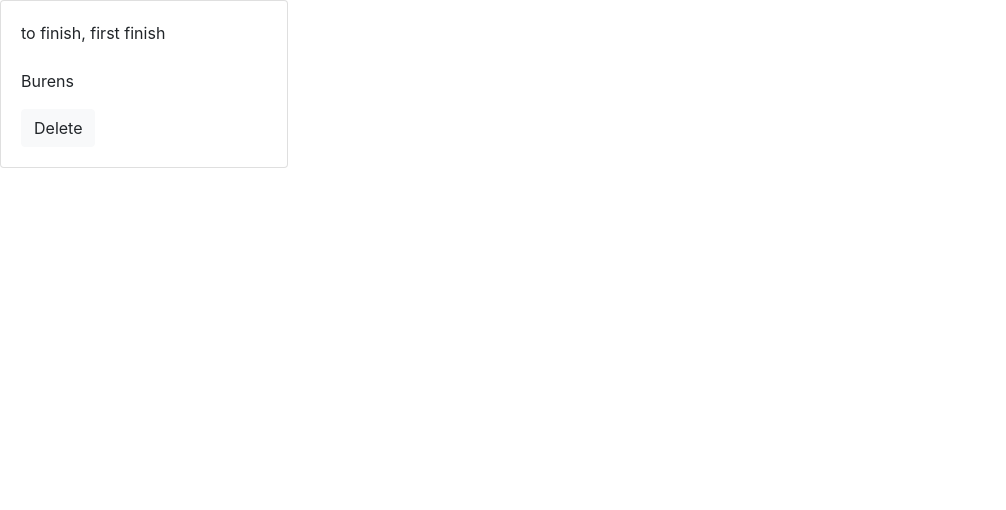
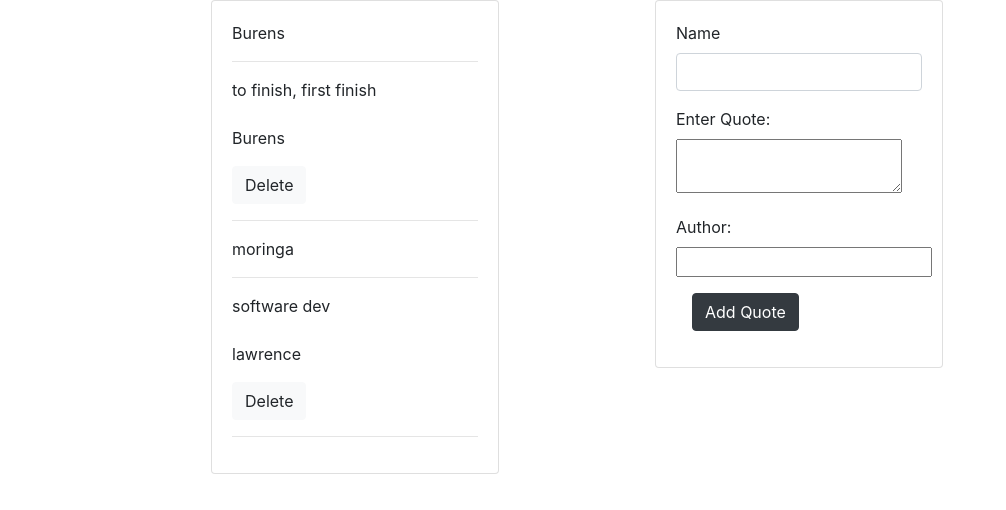
Before and after one commit to Burence1/Quotes, an Angular app: page / in a window 1280 px wide. Shown: the top 510 px of the page, without its empty margins (0-1006 px from the left). Built offline with nearby package versions, Linux system fonts and the light colour scheme.

Commit message:
add form and agg quote functionality

```diff
--- a/src/app/app.component.html
+++ b/src/app/app.component.html
@@ -1,3 +1,4 @@
 <!-- <app-header></app-header> -->
+<!-- <app-form></app-form> -->
 <app-quote></app-quote>
 <!-- <router-outlet></router-outlet> -->
--- a/src/app/app.module.ts
+++ b/src/app/app.module.ts
@@ -6,6 +6,7 @@ import { AppComponent } from './app.component';
 import { QuoteComponent } from './quote/quote/quote.component';
 import { QuoteDetailsComponent } from './quote-details/quote-details/quote-details.component';
 import { FormComponent } from './form/form/form.component';
+import { FormsModule } from '@angular/forms';
 
 @NgModule({
   declarations: [
@@ -16,7 +17,8 @@ import { FormComponent } from './form/form/form.component';
   ],
   imports: [
     BrowserModule,
-    AppRoutingModule
+    AppRoutingModule,
+    FormsModule
   ],
   providers: [],
   bootstrap: [AppComponent]
--- a/src/app/form/form/form.component.html
+++ b/src/app/form/form/form.component.html
@@ -1 +1,26 @@
-<p>form works!</p>
+<div class="card" style="width: 18rem;">
+  <div class="card-body">
+    <form (ngSubmit)='submitQuote()' #quoteForm='ngForm'>
+      <div class="form-group">
+
+        <label for="name">Name</label>
+        <input type="name" required class="form-control" id="name" [(ngModel)]="newQuote.name" name="name">
+        <!-- <div [hidden]="name.valid || name.pristine" class="alert alert-danger"></div> -->
+      </div>
+
+      <div class="form-group">
+        <label for="text">Enter Quote:</label><br>
+        <textarea name="text" form="form-group" id="textarea" [(ngModel)]="newQuote.text"></textarea>
+        <!-- <div [hidden]="text.valid || text.pristine" class="alert alert-danger"></div> -->
+      </div>
+
+      <label for="author">Author:</label><br>
+      <input type="text" id="author" name="author"><br>
+      <!-- <div [hidden]="author.valid || author.pristine" class="alert alert-danger"></div> -->
+      <div>
+        <button type="submit" class="btn btn-dark m-3">Add Quote</button>
+      </div>
+    </form>
+
+  </div>
+</div>
--- a/src/app/form/form/form.component.ts
+++ b/src/app/form/form/form.component.ts
@@ -1,4 +1,5 @@
-import { Component, OnInit } from '@angular/core';
+import { Component, OnInit, Output,EventEmitter } from '@angular/core';
+import { Quote } from './../../quote'
 
 @Component({
   selector: 'app-form',
@@ -7,6 +8,12 @@ import { Component, OnInit } from '@angular/core';
 })
 export class FormComponent implements OnInit {
 
+  newQuote = new Quote(0, "", "", "");
+  @Output() addQuote = new EventEmitter<Quote>();
+
+  submitQuote() {
+    this.addQuote.emit(this.newQuote);
+  }
   constructor() { }
 
   ngOnInit(): void {
--- a/src/app/quote-details/quote-details/quote-details.component.html
+++ b/src/app/quote-details/quote-details/quote-details.component.html
@@ -1,2 +1,2 @@
 <p>{{quotes.author}}</p>
-<button class="btn btn-light" (click)='deleteQuote(true)'>Delete</button>
+<button class="btn btn-light" (click)='deleteQuote(true)'>Delete</button><hr>
--- a/src/app/quote-details/quote-details/quote-details.component.ts
+++ b/src/app/quote-details/quote-details/quote-details.component.ts
@@ -11,8 +11,8 @@ export class QuoteDetailsComponent implements OnInit {
   @Input() quotes: Quote;
   @Output() toDelete = new EventEmitter<boolean>();
 
-  deleteQuote(complete: boolean) {
-    this.toDelete.emit(complete);
+  deleteQuote(del: boolean) {
+    this.toDelete.emit(del);
   }
 
 
--- a/src/app/quote.ts
+++ b/src/app/quote.ts
@@ -1,6 +1,7 @@
 export class Quote {
-  constructor(public id:number,public text:string, public author:string){
+  constructor(public id: number, public name: string, public text:string, public author:string){
     this.id = id;
+    this.name = name;
     this.text = text;
     this.author = author;
   }
--- a/src/app/quote/quote/quote.component.css
+++ b/src/app/quote/quote/quote.component.css
@@ -0,0 +1,5 @@
+.card{
+  margin-left: auto;
+  margin-right: auto;
+  /* margin-top: 5em; */
+}
--- a/src/app/quote/quote/quote.component.html
+++ b/src/app/quote/quote/quote.component.html
@@ -1,9 +1,21 @@
+<div class="container">
+  <div class="row">
+    <div class="col">
       <div class="card" style="width: 18rem;">
         <div class="card-body">
           <div *ngFor='let quote of quotes'>
+            {{quote.name}}<hr>
             {{quote.text}} <br>
             <br>
             <app-quote-details [quotes]='quote' (toDelete)='quoteDelete($event, i)'></app-quote-details>
           </div>
         </div>
       </div>
+    </div>
+    <div class="col">
+      <div>
+        <app-form (addQuote)="addNewQuote($event)"></app-form>
+      </div>
+    </div>
+  </div>
+</div>
--- a/src/app/quote/quote/quote.component.ts
+++ b/src/app/quote/quote/quote.component.ts
@@ -9,13 +9,27 @@ import { Component, OnInit } from '@angular/core';
 export class QuoteComponent implements OnInit {
 
   quotes: Quote[] = [
-   new Quote (1,'to finish, first finish', 'Burens'),
+   new Quote (1,'Burens','to finish, first finish', 'Burens'),
+   new Quote (2,'moringa','software dev', 'lawrence' )
   ]
 
-  quoteDelete(toDelete: any, index: any) {
-    if (toDelete) {
+  i: any;
+
+  quoteDelete(toDelete: any, index: number) {
+
+    if (toDelete){
+      let remove = confirm(`Are you sure you want to delete ${this.quotes[index].text}?`)
+
+    if (remove) {
       this.quotes.splice(index, 1);
     }
+  }}
+
+  addNewQuote(quotes:any) {
+    let quotesLength = this.quotes.length;
+    quotes.id = quotesLength + 1;
+    // quote.completeDate = new Date(quotes.completeDate)
+    this.quotes.push(quotes)
   }
 
    constructor() { }
```
Lines whose indentation alone changed are shown as unchanged.
